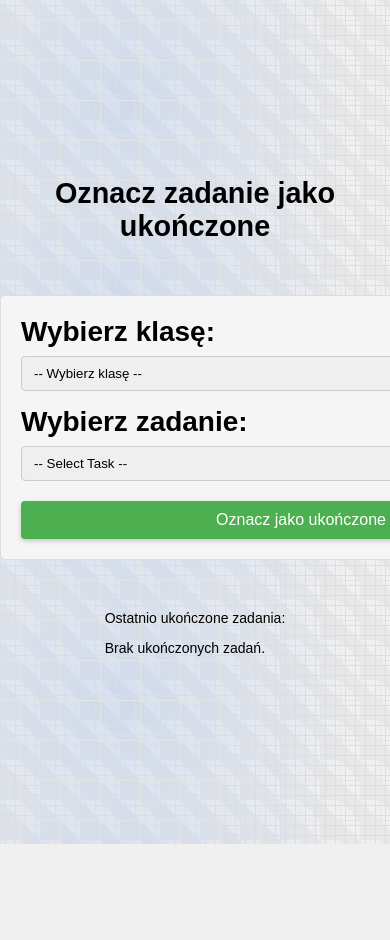
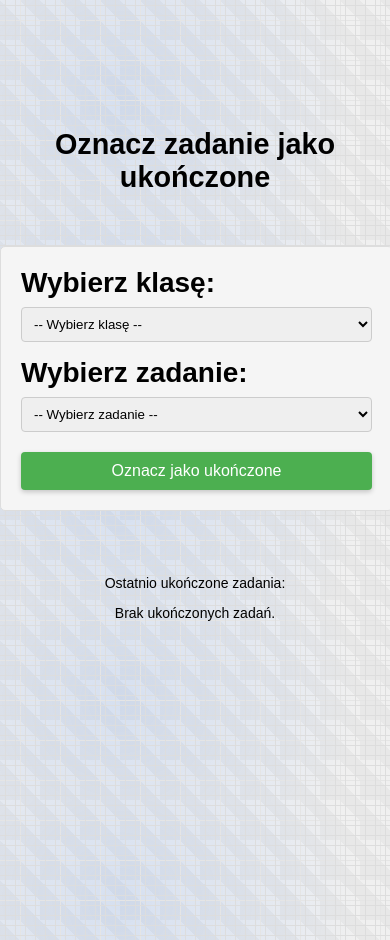
Before and after one commit to adriansobczyk/math_days_sp3, a Flask app: page /zadania in a window 390 px wide; the page is wider, and only the part inside the window is pictured. Before the commit the page ends 844 px from the top of that part, so only its background shows below. Run offline with Flask 3, Linux system fonts and the light colour scheme.

Commit message:
Refactor notification handling and improve UI elements for task management

```diff
--- a/routes.py
+++ b/routes.py
@@ -89,8 +89,6 @@ def reset_game():
     PlayerNotification.query.delete()
     PlayerCode.query.delete()
     PlayerSentence.query.delete()
-    CorrectSentence.query.delete()
-    CorrectCode.query.delete()
     db.session.commit()
     return jsonify({'success': True})
 
@@ -118,6 +116,7 @@ def complete_task():
     )
     db.session.add(player_task)
     player.result += 1
+    player.task_done = True
 
     db.session.commit()
 
--- a/static/style.css
+++ b/static/style.css
@@ -108,6 +108,7 @@ button:disabled {
   width: 100%;
   border-collapse: collapse;
   text-align: end;
+  margin-bottom: 1rem;;
 }
 
 #score-table th,
@@ -290,8 +291,7 @@ button#show-notifications {
   padding: 30px;
   border-radius: 10px;
   box-shadow: 0 5px 15px rgba(0, 0, 0, 0.3);
-  width: 40%;
-  max-width: 800px;
+  width: 60%;
   animation: slide-down 0.4s ease;
   font-size: 1.25rem;
 }
@@ -522,7 +522,7 @@ button#show-notifications {
 
 .task-completions {
   margin: 15px auto;
-  max-width: 600px;
+  /* max-width: 600px; */
 }
 
 .task-completion-alert {
@@ -572,10 +572,10 @@ button#show-notifications {
 .centered-form {
   display: flex;
   flex-direction: column;
-  justify-content: center;
+  justify-content: start;
   align-items: center;
   height: 100vh;
-  margin: 0;
+  margin-top: 6rem;
 }
 
 .flex-container {
@@ -589,9 +589,8 @@ button#show-notifications {
   border-radius: 5px;
   padding: 20px;
   margin: 20px auto;
-  max-width: 800px;
   font-size: 1.75rem;
-  width: 35rem;
+  width: 40%;
 }
 
 .form-group {
@@ -623,8 +622,9 @@ button#show-notifications {
 }
 
 .recent-tasks {
+  text-align: center;
   margin: 30px auto;
-  max-width: 500px;
+  max-width: 100%;
 }
 
 .task-item {
@@ -652,7 +652,7 @@ button#show-notifications {
 }
 
 input[type="text"] {
-  width: 96%;
+  width: 97.5%;
 }
 
 .notification {
@@ -698,6 +698,13 @@ input[type="text"] {
     width: 90%;
     margin: 10px 0;
   }
+  .task-form {
+    width: 70%;
+  }
+  .modal-content {
+    width: 70%;
+    padding: 10px;
+  }
 }
 
 @media (max-width: 768px) {
@@ -737,4 +744,7 @@ input[type="text"] {
     width: 90%;
     padding: 10px;
   }
+  .task-form {
+    width: 90%;
+  }
 }
--- a/templates/code_form.html
+++ b/templates/code_form.html
@@ -22,7 +22,7 @@
       <div class="form-group">
         <label for="player_id">Klasa:</label>
         <select id="player_id" name="player_id" class="form-control" required>
-          <option value="">Wybierz klasę</option>
+          <option value="">-- Wybierz klasę --</option>
           {% for player in players %}
           <option value="{{ player.id }}">{{ player.name }}</option>
           {% endfor %}
--- a/templates/sentence_form.html
+++ b/templates/sentence_form.html
@@ -23,7 +23,7 @@
       <div class="form-group">
         <label for="player_id">Klasa:</label>
         <select id="player_id" name="player_id" class="form-control" required>
-          <option value="">Wybierz klasę</option>
+          <option value="">-- Wybierz klasę --</option>
           {% for player in players %}
           <option value="{{ player.id }}">{{ player.name }}</option>
           {% endfor %}
--- a/templates/tasks.html
+++ b/templates/tasks.html
@@ -23,7 +23,7 @@
       <div class="form-group">
         <label for="task-select">Wybierz zadanie:</label>
         <select id="task-select" name="task_id" class="form-control" required>
-          <option value="">-- Select Task --</option>
+          <option value="">-- Wybierz zadanie --</option>
           {% for task_id, task_name in task_names.items() %}
           <option value="{{ task_id }}">{{ task_name }}</option>
           {% endfor %}
@@ -37,12 +37,12 @@
       <p class="success-message" style="color: green; font-weight: bold;"></p>
     </div>
     <div id="loading" style="display: none; text-align: center;">
-      <p>Loading...</p>
+      <p>Ładowanie...</p>
     </div>
   </div>
 
   <div class="recent-tasks">
-    <div>Ostatnio ukończone zadania:</div>
+    <p>Ostatnio ukończone zadania:</p>
     {% if recent_tasks %}
       {% for task in recent_tasks %}
       <div class="task-item">
```
Also changed, not shown: static/js/notification.js (+38 -0 lines), templates/index.html (+1 -42 lines), app.db.
